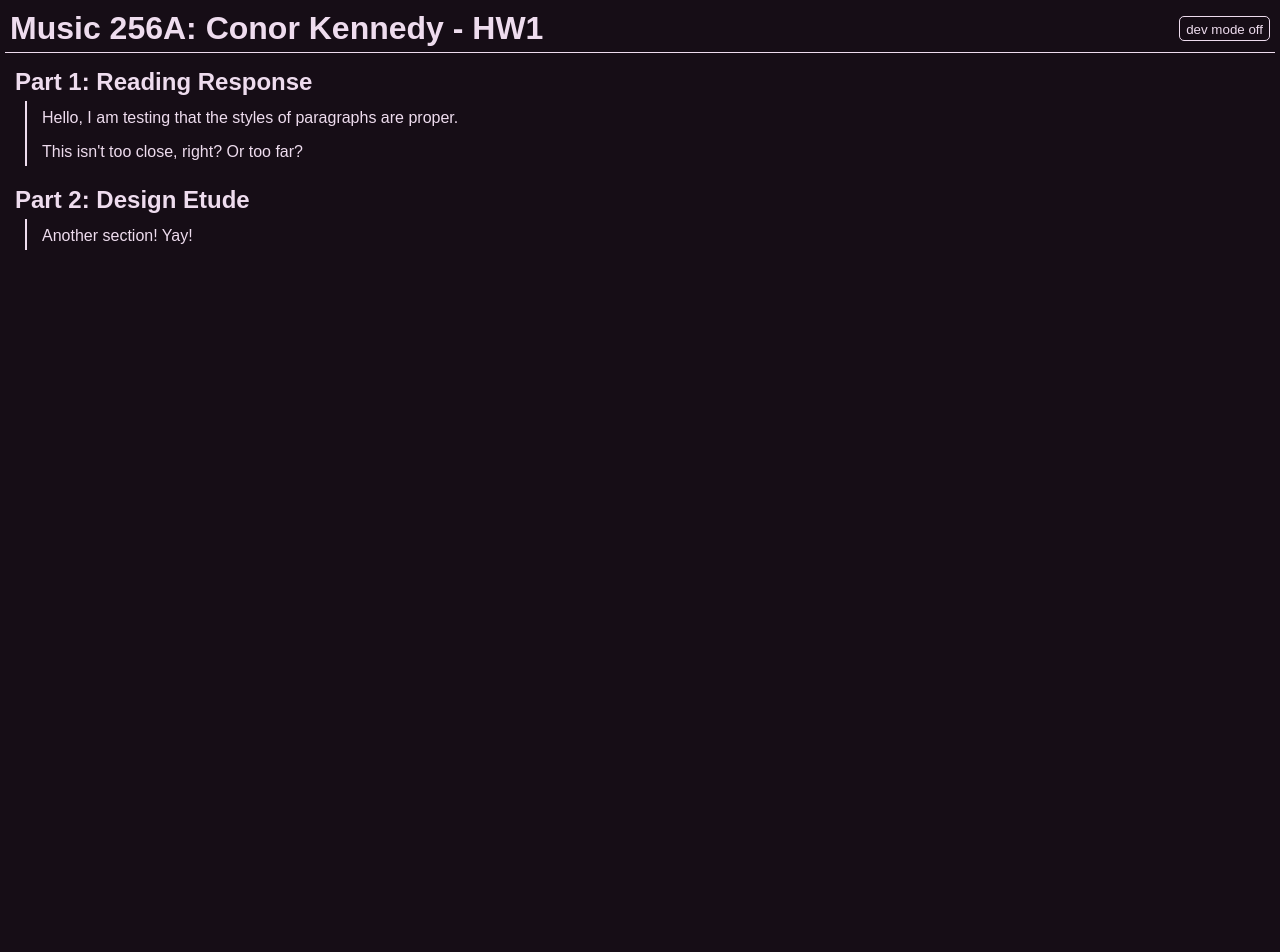
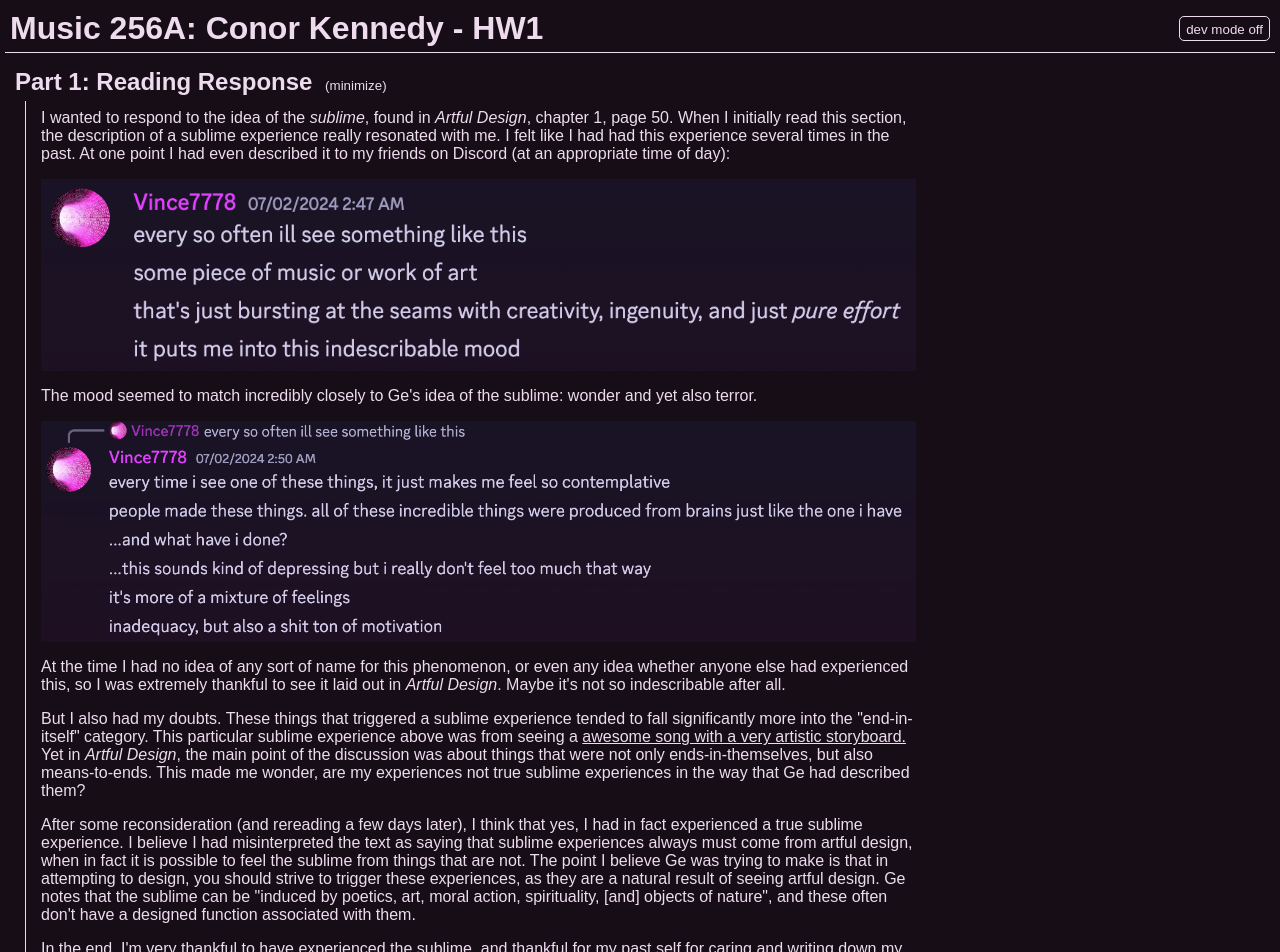
Before and after one commit to Vince7778/256a-website, a SvelteKit app: page /hw1 in a window 1280 px wide. Shown: the top 952 px of the page. Before the commit the page ends 800 px from the top, so only its background shows below. Built offline with nearby package versions, Linux system fonts and the light colour scheme.

Commit message:
add reading response

```diff
--- /dev/null
+++ b/src/lib/components/Image.svelte
@@ -0,0 +1,7 @@
+<script lang="ts">
+    import { base } from "$app/paths";
+    export let src: string;
+    export let alt: string;
+</script>
+
+<img src="{base}{src}" {alt}/>
--- a/src/lib/components/Section.svelte
+++ b/src/lib/components/Section.svelte
@@ -1,8 +1,10 @@
 <script lang="ts">
     import { devMode } from "$lib";
 	import { onMount } from "svelte";
+	import { slide } from "svelte/transition";
 
     export let title: string;
+    export let sub: boolean = false;
 
     let body: HTMLDivElement;
     let wordCount: number = 0;
@@ -11,18 +13,30 @@
         wordCount = body?.innerText.split(/\s+/).length ?? 0;
     }
 
+    let minimized = false;
+    function minimize() {
+        minimized = !minimized;
+    }
+
     onMount(() => {
         countWords();
     })
 </script>
 
 <div class="section">
-    <div class="section-title">{title}</div>
-    <div class="section-body" bind:this={body}>
-        <slot></slot>
+    <div class="section-title" class:sub={sub} class:minimized={minimized}>
+        {title}
+        <button class="minimize" on:click={minimize}>({minimized ? "expand" : "minimize"})</button>
     </div>
-    {#if $devMode}
-        <div style="margin-top: 10px; font-family: monospace;">(dev) section word count: {wordCount}</div>
+    {#if !minimized}
+        <div transition:slide={{ duration: 300, axis: "y" }}>
+            <div class="section-body" bind:this={body}>
+                <slot></slot>
+            </div>
+            {#if $devMode && !sub}
+                <div style="margin-top: 10px; font-family: monospace;">(dev) section word count: {wordCount}</div>
+            {/if}
+        </div>
     {/if}
 </div>
 
@@ -37,6 +51,14 @@
         margin-bottom: 5px;
     }
 
+    .section-title.sub {
+        font-size: 1em;
+    }
+
+    .section-title.minimized {
+        font-weight: normal;
+    }
+
     .section-body {
         display: flex;
         flex-direction: column;
@@ -44,7 +66,7 @@
 
         margin-left: 10px;
         padding: 8px 0px 5px 15px;
-        border-left: 2px solid var(--fg-color);
+        border-left: 1px solid var(--fg-color);
     }
 
     @media only screen and (min-width: 720px) {
@@ -57,4 +79,8 @@
         margin-top: 0;
         margin-bottom: 0;
     }
+
+    button.minimize {
+        border: none;
+    }
 </style>
--- a/src/routes/+page.svelte
+++ b/src/routes/+page.svelte
@@ -6,3 +6,5 @@
 this main page is in progress
 <br>
 <a href="hw1/">HW1</a>
+<br>
+<a href="test/">test page</a>
--- a/src/routes/hw1/+page.svelte
+++ b/src/routes/hw1/+page.svelte
@@ -1,14 +1,45 @@
 <script>
 	import Section from "$lib/components/Section.svelte";
     import { pageTitle } from "$lib";
+	import Image from "$lib/components/Image.svelte";
 
     $pageTitle = "HW1";
 </script>
 
 <Section title="Part 1: Reading Response">
-    <p>Hello, I am testing that the styles of paragraphs are proper.</p>
-    <p>This isn't too close, right? Or too far?</p>
+    <p>
+        I wanted to respond to the idea of the <i>sublime</i>, found in <i>Artful Design</i>, chapter 1, page 50.
+        When I initially read this section, the description of a sublime experience really resonated with me.
+        I felt like I had had this experience several times in the past. At one point I had even described it to my friends on Discord (at an appropriate time of day):
+    </p>
+    <Image src="/hw1/ss1.png" alt="me trying to describe a sublime experience to my friends" />
+    <p>
+        The mood seemed to match incredibly closely to Ge's idea of the sublime:
+        wonder and yet also terror.
+    </p>
+    <Image src="/hw1/ss2.png" alt="describing my emotions" />
+    <p>
+        At the time I had no idea of any sort of name for this phenomenon, or even any idea whether anyone else had experienced this, so I was extremely thankful to see it laid out in <i>Artful Design</i>.
+        Maybe it's not so indescribable after all.
+    </p>
+    <p>
+        But I also had my doubts. These things that triggered a sublime experience tended to fall significantly more into the "end-in-itself" category.
+        This particular sublime experience above was from seeing a <a href="https://www.youtube.com/watch?v=L-c_g9Mx3T4">awesome song with a very artistic storyboard.</a>
+        Yet in <i>Artful Design</i>, the main point of the discussion was about things that were not only ends-in-themselves, but also means-to-ends.
+        This made me wonder, are my experiences not true sublime experiences in the way that Ge had described them?
+    </p>
+    <p>
+        After some reconsideration (and rereading a few days later), I think that yes, I had in fact experienced a true sublime experience.
+        I believe I had misinterpreted the text as saying that sublime experiences always must come from artful design, when in fact it is possible to feel the sublime from things that are not.
+        The point I believe Ge was trying to make is that in attempting to design, you should strive to trigger these experiences, as they are a natural result of seeing artful design.
+        Ge notes that the sublime can be "induced by poetics, art, moral action, spirituality, [and] objects of nature", and these often don't have a designed function associated with them.
+    </p>
+    <p>
+        In the end, I'm very thankful to have experienced the sublime, and thankful for my past self for caring and writing down my thoughts about them.
+        I believe that with this perspective, I'll be able to have a much better idea what to strive for when attempting artful design.
+    </p>
 </Section>
+
 <Section title="Part 2: Design Etude">
-    <p>Another section! Yay!</p>
+    TODO
 </Section>
```
Also changed, not shown: src/routes/test/+page.svelte (added, +17 -0 lines), static/hw1/ss1.png (added), static/hw1/ss2.png (added).
